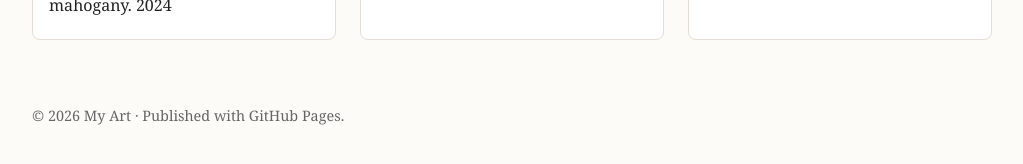
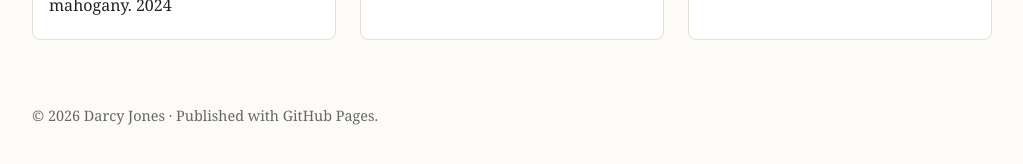
Before and after one commit to DJLiZe/portfolio, a Jekyll site: the page built from index.html, in a window 1280 px wide and 900 px high, scrolled down 2946 px. Shown: the part 719-883 px from the top of the window, without its empty margins (128-1151 px from the left). Built offline with Jekyll 4.4.1, drawn with Linux system fonts in a browser that asks for light colours; some of the changed lines change nothing that is shown.

Commit message:
Show author name instead of site title in footer (#14)

```diff
--- a/_config.yml
+++ b/_config.yml
@@ -12,6 +12,9 @@ title: My Art
 
 # A line about you, shown under your name on the home page.
 description: Showcasing works by Darcy Jones
+
+# Your name, shown in the copyright line at the bottom of every page.
+author: Darcy Jones
 
 # ---------------------------------------------------------------------------
 # COLORS
--- a/_layouts/default.html
+++ b/_layouts/default.html
@@ -30,7 +30,7 @@
   </main>
 
   <footer>
-    <p>&copy; {{ site.time | date: "%Y" }} {{ site.title }} &middot; Published with GitHub Pages.</p>
+    <p>&copy; {{ site.time | date: "%Y" }} {{ site.author }} &middot; Published with GitHub Pages.</p>
   </footer>
 
   <!-- A small script: click a picture to see it whole and bigger. -->
```
